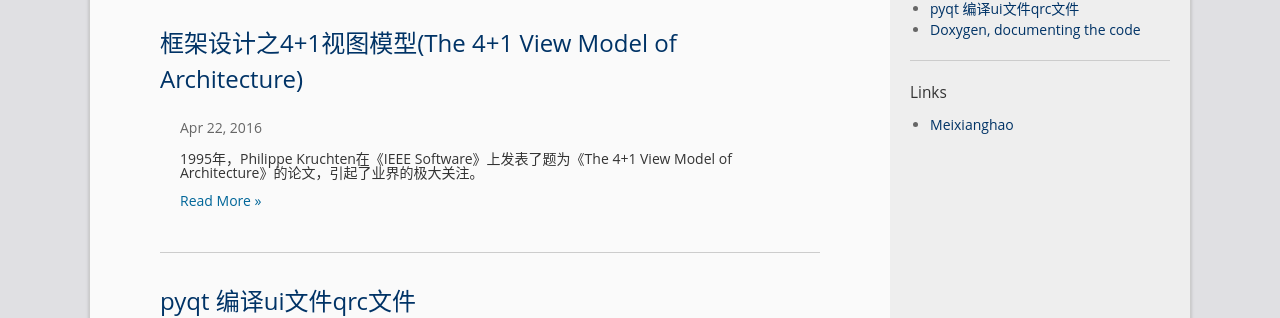
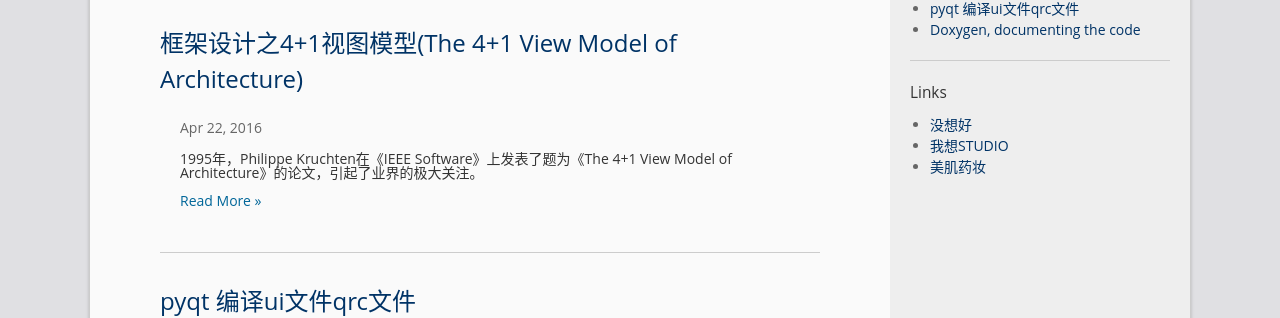
Before and after one commit to suseme/misday, a Jekyll site: the page built from index.html, in a window 1280 px wide. Shown: the part 629-947 px from the top of the page. Built offline with Jekyll 4.4.1, drawn with Linux system fonts in a browser that asks for light colours; the list of posts is cut into pages by our own code.

Commit message:
add duoshuo comment

```diff
--- a/_config.yml
+++ b/_config.yml
@@ -20,7 +20,7 @@ github_username:  susemm
 # Comment Service (Disqus or ถเหต)
 #  choose one and un-comment the line to active it
 disqus_shortname: misday-1   # get one: https://disqus.com/admin/signup/
-#duoshuo_shortname: xxx  # get one: http://duoshuo.com/create-site/
+duoshuo_shortname: misday  # get one: http://duoshuo.com/create-site/
 
 #pygments: true
 permalink: /archivers/:title
--- a/_data/friends.json
+++ b/_data/friends.json
@@ -1,3 +1,5 @@
 [
-    {title: "Meixianghao", href: "http://www.meixianghao.com"},
+    {title: "没想好", href: "http://www.meixianghao.com"},
+    {title: "我想STUDIO", href: "https://whomissu.taobao.com"},
+    {title: "美肌药妆", href: "https://shop120814648.taobao.com"}
 ]
```
